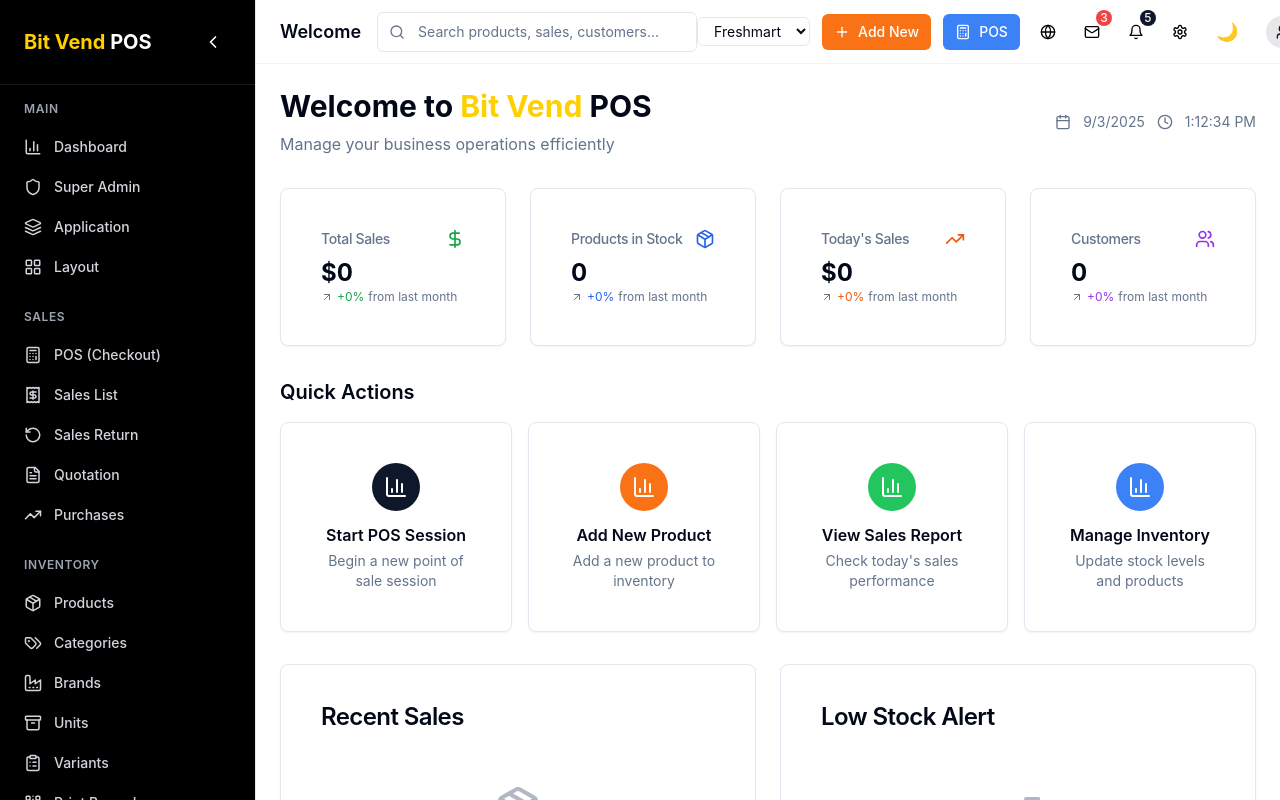
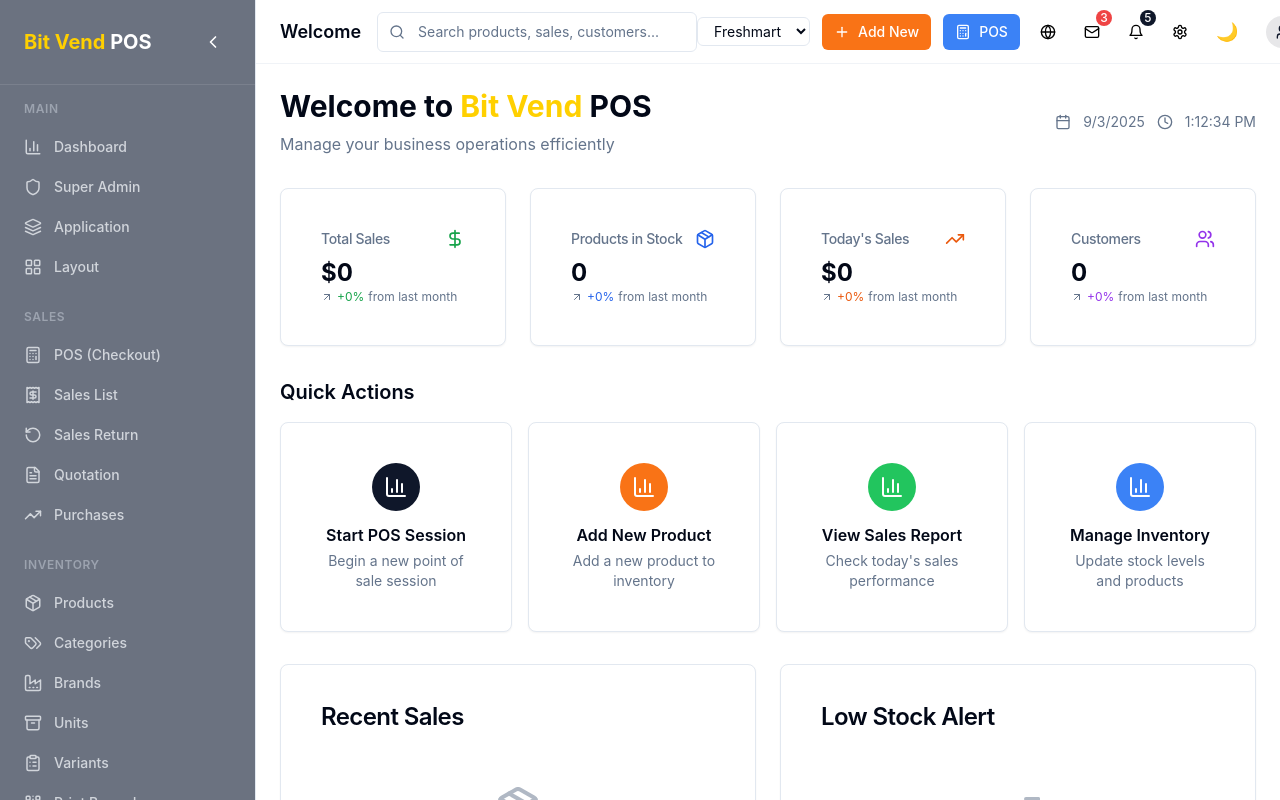
Before and after one commit to bildardokeyo-a11y/bit-vend-pos, a React (Vite) app: page / in a window 1280 px wide. Built offline with nearby package versions, Linux system fonts and the light colour scheme.

Commit message:
Style scrollbar and menu bar

```diff
--- a/src/components/layout/Sidebar.tsx
+++ b/src/components/layout/Sidebar.tsx
@@ -155,7 +155,7 @@ const Sidebar: React.FC<SidebarProps> = ({ collapsed, onToggle }) => {
   return (
     <div className={cn("pos-sidebar", collapsed && "collapsed")}>
       {/* Header */}
-      <div className="flex items-center justify-between p-6 border-b border-white/10 dark:border-black/10 bg-black">
+      <div className="flex items-center justify-between p-6 border-b border-white/10 dark:border-black/10 bg-gray-500 dark:bg-black">
         {!collapsed && (
           <Link to="/" className="flex items-center space-x-2 text-white hover:text-white/90 transition-colors">
             <span className="text-xl font-bold">
@@ -173,7 +173,7 @@ const Sidebar: React.FC<SidebarProps> = ({ collapsed, onToggle }) => {
       </div>
 
       {/* Navigation */}
-      <nav className="flex-1 bg-black h-full overflow-hidden">
+      <nav className="flex-1 bg-gray-500 dark:bg-black h-full overflow-hidden">
         <div className="h-full overflow-y-auto py-4 px-0">
           {menuItems.map((section) => (
             <div key={section.title} className="mb-6">
--- a/src/index.css
+++ b/src/index.css
@@ -122,9 +122,13 @@ All colors MUST be HSL.
   /* POS Sidebar Styling */
   .pos-sidebar {
     @apply fixed left-0 top-0 h-full w-64 transition-all duration-300;
-    background: linear-gradient(135deg, hsl(220 39% 11%) 0%, hsl(220 39% 8%) 100%);
+    background: linear-gradient(135deg, hsl(0 0% 85%) 0%, hsl(0 0% 80%) 100%);
     border-right: 1px solid hsl(var(--border));
     z-index: 1040;
+  }
+
+  .dark .pos-sidebar {
+    background: linear-gradient(135deg, hsl(220 39% 11%) 0%, hsl(220 39% 8%) 100%);
   }
 
   .pos-sidebar.collapsed {
@@ -278,6 +282,15 @@ All colors MUST be HSL.
     background: hsl(0 0% 20%);
   }
 
+  /* Sidebar specific scrollbar */
+  .pos-sidebar ::-webkit-scrollbar-track {
+    background: hsl(0 0% 0%);
+  }
+
+  .dark .pos-sidebar ::-webkit-scrollbar-track {
+    background: hsl(var(--background));
+  }
+
   /* Dark theme scrollbar */
   .dark ::-webkit-scrollbar-track {
     background: hsl(var(--background));
```
